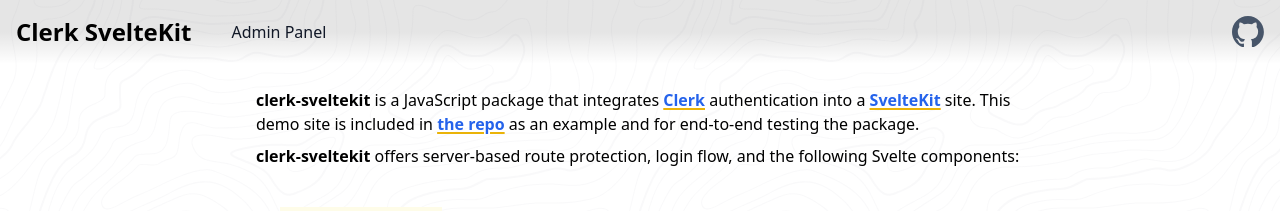
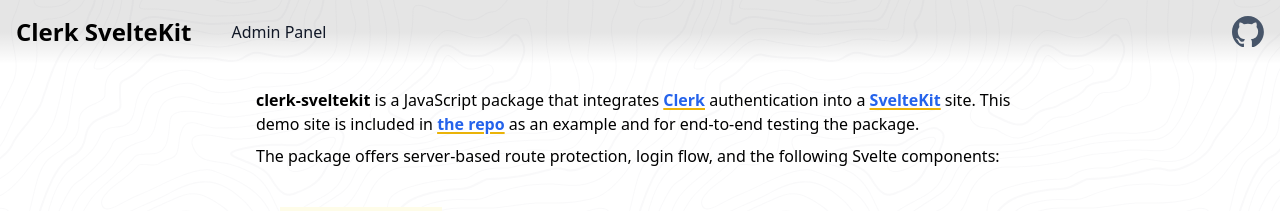
Before and after one commit to markjaquith/clerk-sveltekit, a SvelteKit app: page / in a window 1280 px wide. Shown: the top 211 px of the page. Built offline with nearby package versions, Linux system fonts and the light colour scheme.

Commit message:
Tweak some styles

```diff
--- a/src/internal/Box.svelte
+++ b/src/internal/Box.svelte
@@ -1,3 +1,3 @@
-<div class="p-4 bg-white border border-yellow-500 rounded bg-opacity-70">
+<div class="p-4 border border-yellow-500 rounded bg-opacity-70 bg-slate-100">
 	<slot />
 </div>
--- a/src/routes/+page.svelte
+++ b/src/routes/+page.svelte
@@ -23,16 +23,18 @@
 			You should not be able to go to the <a href="/admin">admin panel</a> without signing in, because
 			it is defined as a protected route in <code>hooks.server.ts</code> — go ahead and try!
 		</p>
-		<ul class="flex flex-row gap-2">
+		<ul class="flex flex-row flex-wrap justify-center gap-2 my-4 whitespace-nowrap">
 			<li><SignInButton class="p-2 rounded bg-slate-300">Sign in</SignInButton></li>
 			<li><SignUpButton class="p-2 rounded bg-slate-300">Sign up</SignUpButton></li>
+			</ul>
+		<ul class="flex flex-row flex-wrap justify-center gap-2 whitespace-nowrap">
 			<li><SignInButton class="p-2 rounded bg-slate-300" mode="modal">Sign in (modal)</SignInButton></li>
 			<li><SignUpButton class="p-2 rounded bg-slate-300" mode="modal">Sign up (modal)</SignUpButton></li>
 		</ul>
 	</Box>
 </SignedOut>
 
-<p><b>clerk-sveltekit</b> offers server-based route protection, login flow, and the following Svelte components:</p>
+<p>The package offers server-based route protection, login flow, and the following Svelte components:</p>
 
 <ul class="[&_code]:bg-yellow-50 [&_code]:p-1 [&_code]:font-bold list-disc list-outside pl-6 pt-8">
 	<li><code>&lt;ClerkLoading /&gt;</code> — Wrapper that shows its contents when Clerk is still loading.</li>
```
